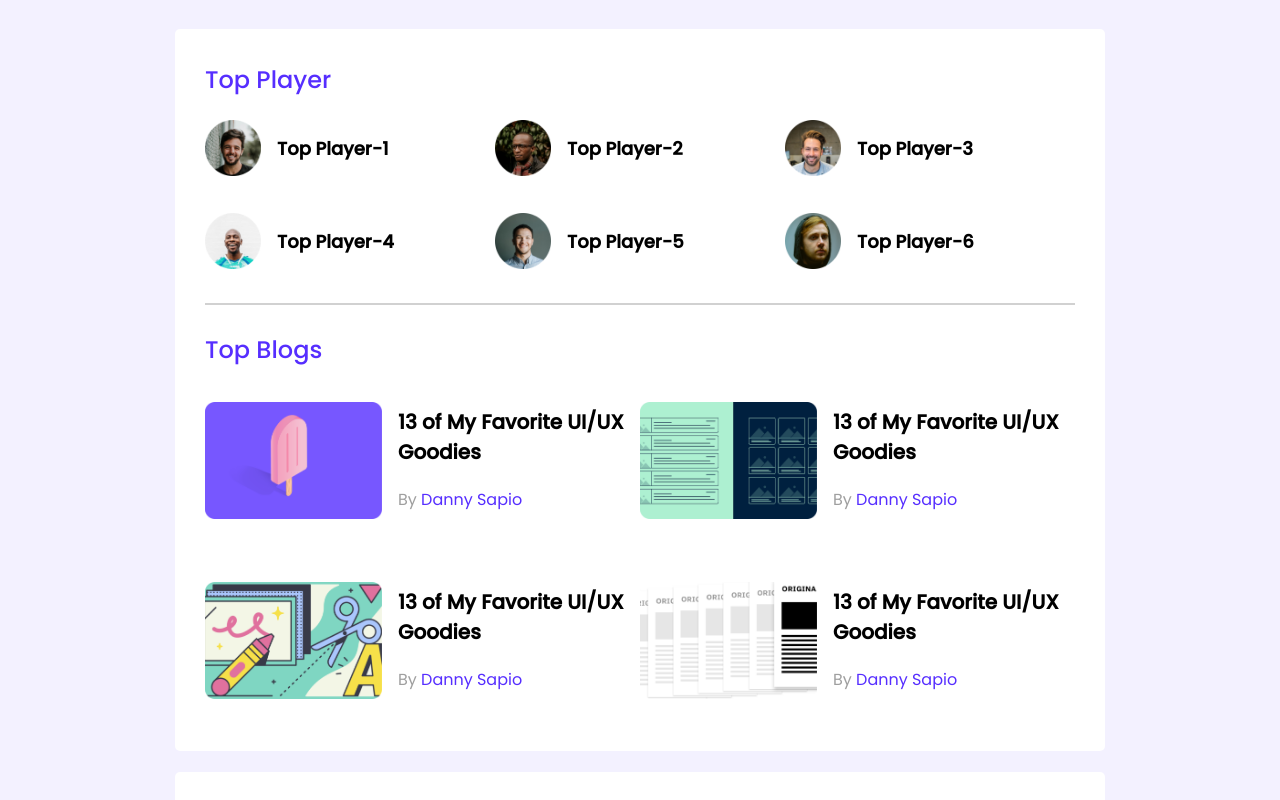
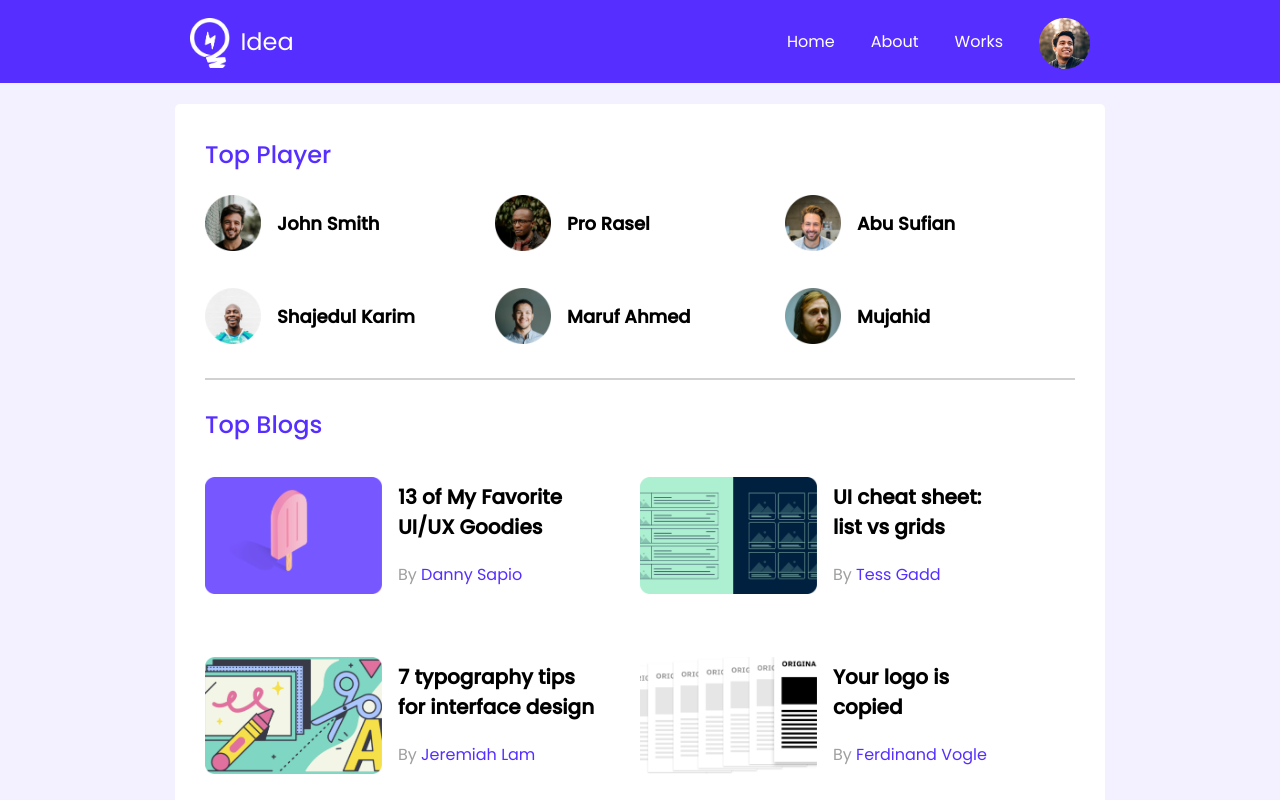
Before and after one commit to abdullah-masud/Leader-Board-CSS3, a plain HTML site: page index.html in a window 1280 px wide. Shown: the top 800 px of the page. Drawn offline with Linux system fonts and the light colour scheme.

Commit message:
Navbar done

```diff
--- a/index.html
+++ b/index.html
@@ -14,8 +14,27 @@
 
 <body>
     <!-- header start -->
-    <header>
-
+    <header class="header">
+        <nav class="nav-bar">
+            <div class="nav-left">
+                <div class="nav-icon">
+                    <img src="images/icons/logo.png" alt="">
+                </div>
+                <div class="icon-name">
+                    <p>Idea</p>
+                </div>
+            </div>
+            <div class="nav-link">
+                <ul>
+                    <li>Home</li>
+                    <li>About</li>
+                    <li>Works</li>
+                </ul>
+                <div class="nav-profile">
+                    <img src="images/icons/profile.png" alt="">
+                </div>
+            </div>
+        </nav>
     </header>
     <!-- header end -->
     <main>
@@ -26,27 +45,27 @@
                 <div class="players">
                     <div class="player">
                         <img src="images/players/player-1.png" alt="">
-                        <h3 class="player-name">Top Player-1</h3>
+                        <h3 class="player-name">John Smith </h3>
                     </div>
                     <div class="player">
                         <img src="images/players/player-2.png" alt="">
-                        <h3 class="player-name">Top Player-2</h3>
+                        <h3 class="player-name">Pro Rasel </h3>
                     </div>
                     <div class="player">
                         <img src="images/players/player-3.png" alt="">
-                        <h3 class="player-name">Top Player-3</h3>
+                        <h3 class="player-name">Abu Sufian </h3>
                     </div>
                     <div class="player">
                         <img src="images/players/player-4.png" alt="">
-                        <h3 class="player-name">Top Player-4</h3>
+                        <h3 class="player-name">Shajedul Karim</h3>
                     </div>
                     <div class="player">
                         <img src="images/players/player-5.png" alt="">
-                        <h3 class="player-name">Top Player-5</h3>
+                        <h3 class="player-name">Maruf Ahmed </h3>
                     </div>
                     <div class="player">
                         <img src="images/players/player-6.png" alt="">
-                        <h3 class="player-name">Top Player-6</h3>
+                        <h3 class="player-name">Mujahid</h3>
                     </div>
                 </div>
             </div>
@@ -59,7 +78,7 @@
                             <img src="images/blogs/blog-1.png" alt="">
                         </div>
                         <div class="blog-info">
-                            <h3 class="blog-title">13 of My Favorite UI/UX Goodies</h3>
+                            <h3 class="blog-title">13 of My Favorite <br>UI/UX Goodies</h3>
                             <p class="blog-author">By <a href="">Danny Sapio</a></p>
                         </div>
                     </article>
@@ -68,8 +87,8 @@
                             <img src="images/blogs/blog-2.png" alt="">
                         </div>
                         <div class="blog-info">
-                            <h3 class="blog-title">13 of My Favorite UI/UX Goodies</h3>
-                            <p class="blog-author">By <a href="">Danny Sapio</a></p>
+                            <h3 class="blog-title">UI cheat sheet: <br>list vs grids</h3>
+                            <p class="blog-author">By <a href="">Tess Gadd </a></p>
                         </div>
                     </article>
                     <article class="blog">
@@ -77,8 +96,8 @@
                             <img src="images/blogs/blog-3.png" alt="">
                         </div>
                         <div class="blog-info">
-                            <h3 class="blog-title">13 of My Favorite UI/UX Goodies</h3>
-                            <p class="blog-author">By <a href="">Danny Sapio</a></p>
+                            <h3 class="blog-title">7 typography tips <br>for interface design</h3>
+                            <p class="blog-author">By <a href="">Jeremiah Lam   </a></p>
                         </div>
                     </article>
                     <article class="blog">
@@ -86,8 +105,9 @@
                             <img src="images/blogs/blog-4.png" alt="">
                         </div>
                         <div class="blog-info">
-                            <h3 class="blog-title">13 of My Favorite UI/UX Goodies</h3>
-                            <p class="blog-author">By <a href="">Danny Sapio</a></p>
+                            <h3 class="blog-title">Your logo is <br>copied
+                            </h3>
+                            <p class="blog-author">By <a href="">Ferdinand Vogle</a></p>
                         </div>
                     </article>
                 </div>
--- a/styles/style.css
+++ b/styles/style.css
@@ -8,6 +8,7 @@ common styles
     body {
         font-family: 'Poppins', sans-serif;
         background-color: #F3F1FF;
+        margin: 0px;
     }
 
     main {
@@ -28,6 +29,67 @@ common styles
     hr {
         border: 1px solid #D1D1D1;
         margin-bottom: 27px;
+    }
+    /* -------------
+header styles
+--------------*/
+
+    .header {
+        background-color: #562EFF;
+        display: flex;
+        justify-content: center;
+    }
+
+    .nav-bar {
+        display: flex;
+        width: 900px;
+        justify-content: space-between;
+    }
+
+    .nav-left {
+        display: flex;
+        align-items: center;
+    }
+
+    .nav-icon {
+        margin-top: 10px;
+    }
+
+    .nav-icon img {
+        width: 40.42px;
+    }
+
+    .icon-name {
+        color: #FFFFFF;
+        margin-left: 10px;
+    }
+
+    .icon-name p {
+        font-size: 24px;
+    }
+
+    .nav-link {
+        display: flex;
+        align-items: center;
+    }
+
+    .nav-link ul {
+        display: flex;
+    }
+
+    .nav-link ul li {
+        list-style: none;
+        margin-right: 36px;
+        color: #FFFFFF;
+    }
+
+    .nav-link ul li:hover {
+        color: #000000;
+        cursor: pointer;
+    }
+
+    .nav-profile {
+        margin-top: 10px;
     }
     /*-----------
 Top players style
@@ -64,7 +126,6 @@ Top players style
     .player-name {
         margin-left: 16px;
         font-size: 18px;
-        /* font-weight: 500; */
     }
     /* ----------------
 top blog styles
@@ -170,7 +231,17 @@ Media queries
     /* Mobile devices */
 
     @media only screen and (max-width: 688px) {
-        .container {
+        .nav-left {
+            margin-left: 10px;
+        }
+        .nav-link {
+            background-color: #562EFF;
+        }
+        .nav-link ul li {
+            margin-right: 10px;
+        }
+        .container,
+        .nav-bar {
             width: 100%;
         }
         .players {
@@ -200,6 +271,15 @@ Media queries
     /* tablet devices */
 
     @media only screen and (min-width:688px) and (max-width: 992px) {
+        .nav-left {
+            margin-left: 10px;
+        }
+        .nav-link ul li {
+            margin-right: 10px;
+        }
+        .nav-profile img {
+            margin-right: 45px;
+        }
         .container {
             width: 100%;
             text-align: center;
```
